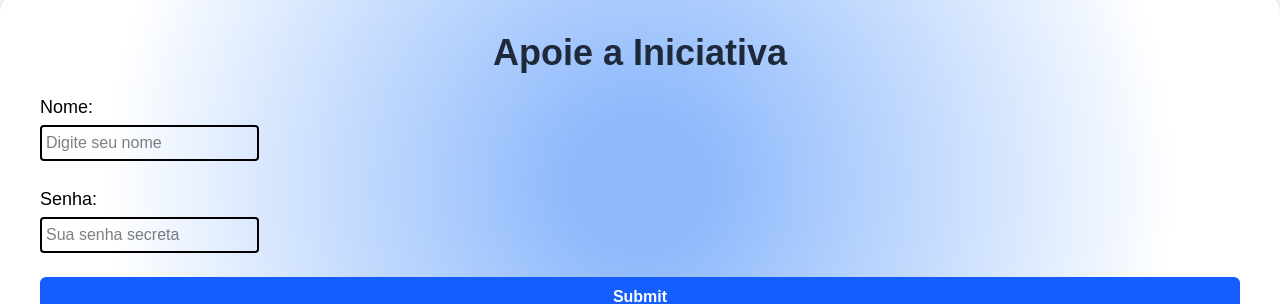
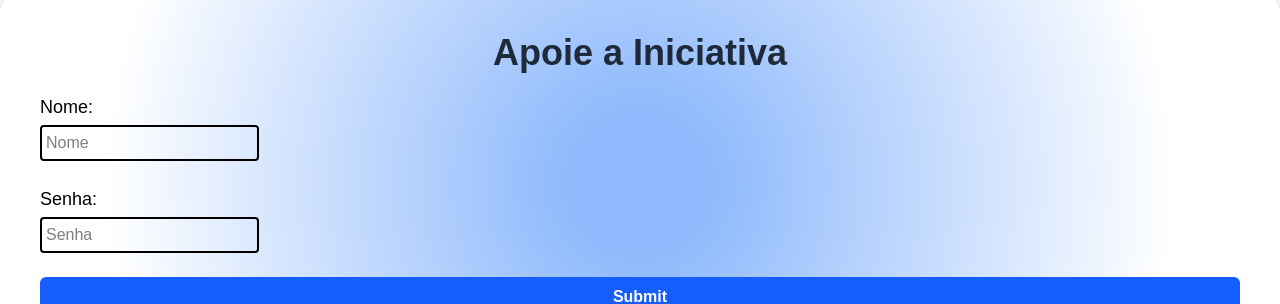
Before and after one commit to caallop/sprint-4, a Next.js app in the folder sprint-4/: page / in a window 1280 px wide. Shown: the part 1280-1584 px from the top of the page. Built offline with nearby package versions, Linux system fonts and the light colour scheme.

Commit message:
codigo limpo, agora sim, boa noite.

```diff
--- a/sprint-4/app/components/Formulario.js
+++ b/sprint-4/app/components/Formulario.js
@@ -8,7 +8,6 @@ export default function FormularioApoio() {
   const [mensagem, setMensagem] = useState("");
   const [erro, setErro] = useState("");
 
-  // Verifica o localStorage assim que a página carrega (F5)
   useEffect(() => {
     const usuarioSalvo = localStorage.getItem("usuarioApoio");
     if (usuarioSalvo) {
@@ -48,7 +47,6 @@ export default function FormularioApoio() {
     localStorage.setItem("usuarioApoio", JSON.stringify({ nome, senha }));
   };
 
-  // Função para o botão "Excluir"
   const handleExcluir = () => {
     localStorage.removeItem("usuarioApoio");
     setNome("");
@@ -81,7 +79,7 @@ export default function FormularioApoio() {
               value={nome}
               onChange={(e) => setNome(e.target.value)}
               className="campo border-2 mb-2 p-1 border-black-400 rounded focus:outline-none focus:ring-2 focus:ring-blue-500 focus:border-transparent"
-              placeholder="Digite seu nome"
+              placeholder="Nome"
             />
           </div>
 
@@ -98,7 +96,7 @@ export default function FormularioApoio() {
               value={senha}
               onChange={(e) => setSenha(e.target.value)}
               className="campo mb-2 p-1 border-2 border-black-400 rounded focus:outline-none focus:ring-2 focus:ring-blue-500 focus:border-transparent "
-              placeholder="Sua senha secreta"
+              placeholder="Senha"
             />
           </div>
 
@@ -118,7 +116,6 @@ export default function FormularioApoio() {
           )}
 
           {mensagem && (
-            /* Adicionado flex, justify-between e items-center para alinhar o texto e o botão */
             <div className="p-3 bg-green-100 text-green-700 font-semibold rounded border border-green-200 flex justify-between items-center">
               <span>{mensagem}</span>
               <button
```
